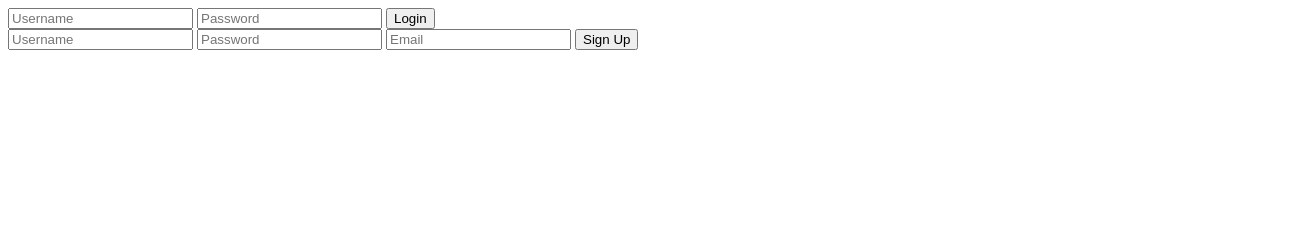
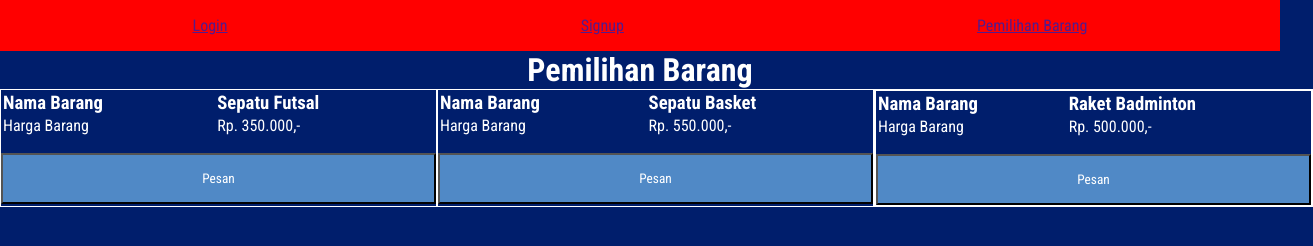
Before and after one commit to NeoGlanding/latihan-tugas-4, a plain HTML site: page index.html in a window 1280 px wide. Shown: the whole page, 1313 px wide, since content can reach past the window. Drawn offline with Linux system fonts and the light colour scheme.

Commit message:
initial commit

```diff
--- a/index.html
+++ b/index.html
@@ -1,5 +1,6 @@
 <!DOCTYPE html>
 <html lang="en">
+
 <head>
     <meta charset="UTF-8">
     <meta http-equiv="X-UA-Compatible" content="IE=edge">
@@ -9,8 +10,16 @@
 </head>
 
 <body>
+    <!-- NAV -->
+    <nav>
+        <a href="">Login</a>
+        <a href="">Signup</a>
+        <a href="">Pemilihan Barang</a>
+    </nav>
+
     <!-- 1. LOGIN -->
-    <div class="login">
+    <div class="login hidden">
+        <h1>Login</h1>
         <form action="" onsubmit="login(event);">
             <input id='username' type="text" placeholder="Username" required>
             <input id='password' type="password" placeholder="Password" required>
@@ -19,7 +28,8 @@
     </div>
 
     <!-- 2. Sign Up -->
-    <div class="sign-up">
+    <div class="sign-up hidden">
+        <h1>Sign-up</h1>
         <form action="" onsubmit="signup(event)">
             <input id="username-signup" type="text" placeholder="Username" required>
             <input id="password-signup" type="password" placeholder="Password" required>
@@ -29,6 +39,52 @@
     </div>
 
     <!-- 3. Pemilihan Barang -->
+    <div class="barang">
+        <h1>Pemilihan Barang</h1>
+        <div class="pemilihan-barang">
+            <div class="kotak">
+                <table>
+                    <tr>
+                        <td><h3 class="nama__barang">Nama Barang</h3></td>
+                        <td><h3 class="nama__barang">Sepatu Futsal</h3></td>
+                    </tr>
+                    <tr>
+                        <td><p class="harga__barang">Harga Barang</p></td>
+                        <td><p class="harga__barang">Rp. 350.000,-</p></td>
+                    </tr>
+                </table>
+                <button class="pesan__barang">Pesan</button>
+            </div>
+            <div class="kotak">
+                <table>
+                    <tr>
+                        <td><h3 class="nama__barang">Nama Barang</h3></td>
+                        <td><h3 class="nama__barang">Sepatu Basket</h3></td>
+                    </tr>
+                    <tr>
+                        <td><p class="harga__barang">Harga Barang</p></td>
+                        <td><p class="harga__barang">Rp. 550.000,-</p></td>
+                    </tr>
+                </table>
+                <button class="pesan__barang">Pesan</button>
+            </div>
+            <div class="kotak">
+                <div class="kotak">
+                    <table>
+                        <tr>
+                            <td><h3 class="nama__barang">Nama Barang</h3></td>
+                            <td><h3 class="nama__barang">Raket Badminton</h3></td>
+                        </tr>
+                        <tr>
+                            <td><p class="harga__barang">Harga Barang</p></td>
+                            <td><p class="harga__barang">Rp. 500.000,-</p></td>
+                        </tr>
+                    </table>
+                    <button class="pesan__barang">Pesan</button>
+                </div>
+            </div>
+        </div>
+    </div>
 
     <script src="script.js"></script>
 </body>
--- a/script.js
+++ b/script.js
@@ -1,4 +1,8 @@
 'use strict';
+
+function clear(id) {
+    document.getElementById(id).value = '';
+}
 
 function login(e) {
     e.preventDefault();
@@ -9,25 +13,9 @@ function login(e) {
     } else {
         alert('Login gagal');
     }
-    document.getElementById('username').value = '';
-    document.getElementById('password').value = '';
+    clear('username');
+    clear('password');
 }
-
-
-
-
-
-
-
-
-
-
-
-
-
-
-
-
 
 function signup(e) {
     e.preventDefault();
@@ -35,4 +23,7 @@ function signup(e) {
     const password = document.getElementById('password-signup').value;
     const email = document.getElementById('email').value;
     alert('Berhasil');
+    clear('username-signup');
+    clear('password-signup');
+    clear('email');
 }
--- a/style.css
+++ b/style.css
@@ -0,0 +1,74 @@
+@import url('https://fonts.googleapis.com/css2?family=Roboto+Condensed:ital,wght@0,300;0,400;0,700;1,300;1,400;1,700&display=swap');
+
+* {
+    font-family: 'Roboto Condensed', sans-serif;
+    margin: 0;
+    padding: 0;
+}
+
+body {
+    background-color: #001E6C;
+}
+
+nav {
+    padding: 1rem;
+    background-color: red;
+    display: flex;
+    justify-content: space-around;
+}
+
+.login, .sign-up {
+    color: white;
+    text-align: center;
+    position: absolute;
+    top: 50%;
+    left: 50%;
+    transform: translate(-50%, -50%);
+}
+
+#username {
+    margin: 1rem 0 0 0;
+}
+
+input {
+    width: 400px;
+    padding: 1rem;
+    display: block;
+}
+
+button {
+    color: white;
+    padding: 1rem;
+    width: 435px;
+    background-color: #5089C6;
+    margin: 1rem 0 0 0;
+}
+
+button:hover {
+    background-color: grey;
+}
+
+.barang {
+    color: white;
+}
+
+.barang h1 {
+    text-align: center;
+}
+
+.pemilihan-barang {
+    display: flex;
+    justify-content: space-around;
+}
+
+.kotak {
+    border: 1px solid white;
+}
+
+table {
+    width: 100%;
+}
+
+.hidden {
+    display: none;
+}
```
